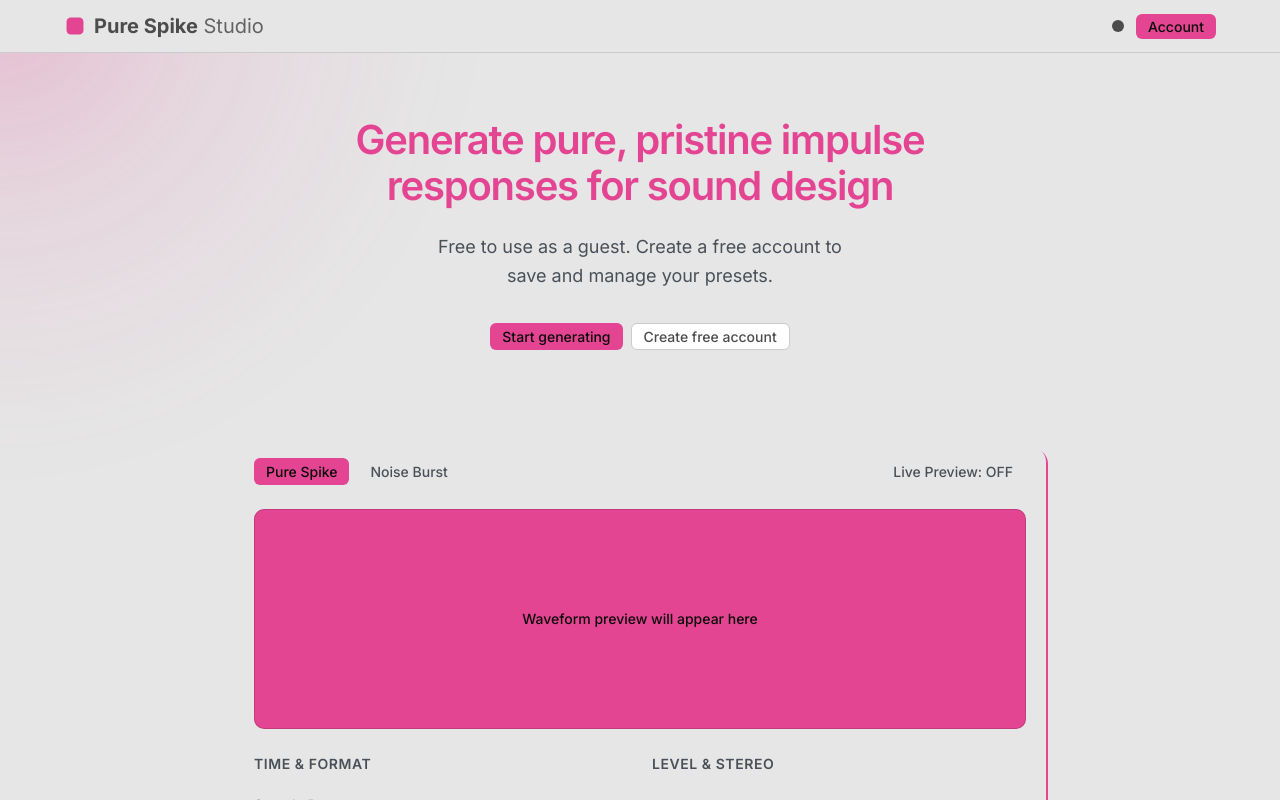
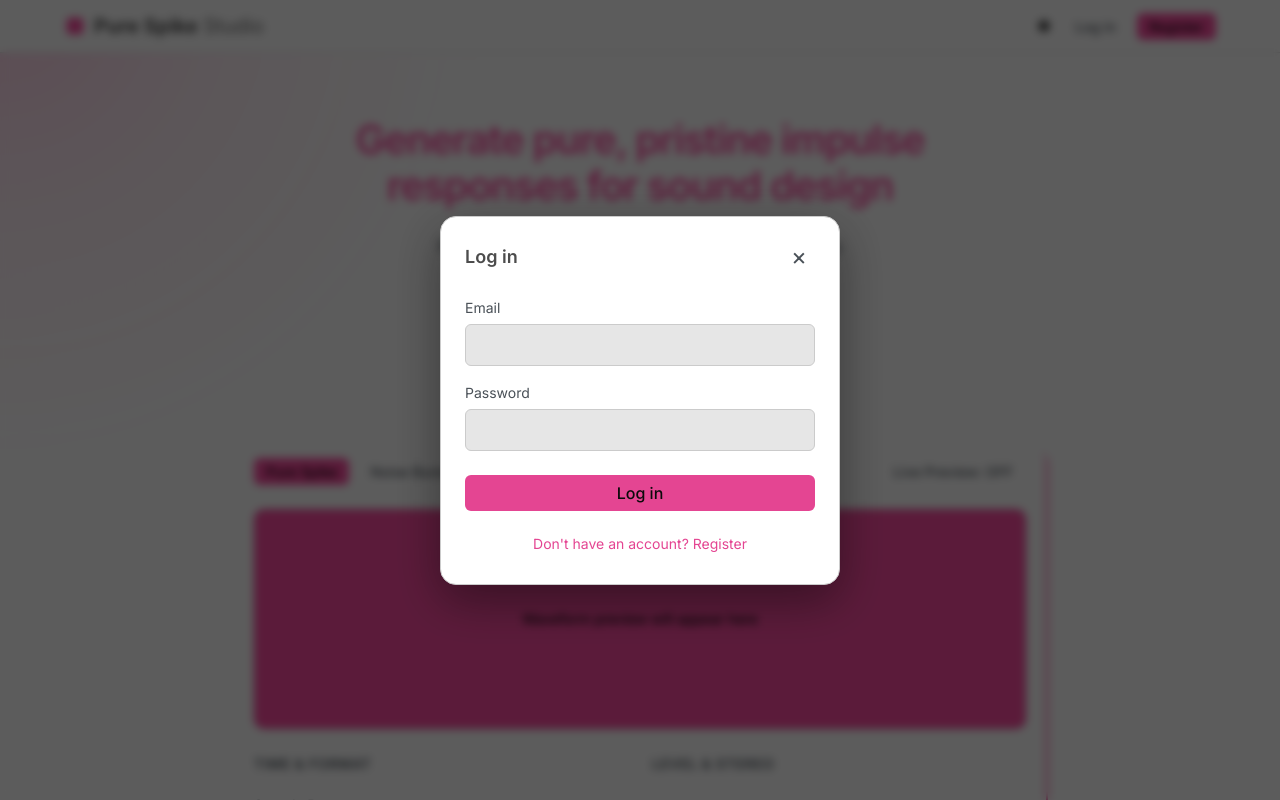
Before and after one commit to TomacBarin/pure-spike, a React (Vite) app: page / in a window 1280 px wide. Both pictures are taken after a click on the button "Log in". Shown: the top 800 px of the page. Built offline with nearby package versions, Linux system fonts and the light colour scheme; no server answers.

Commit message:
feat(frontend): add AuthModal and wire real auth into Navbar

```diff
--- a/src/components/layout/Navbar/Navbar.tsx
+++ b/src/components/layout/Navbar/Navbar.tsx
@@ -1,23 +1,26 @@
-import { useState } from "react";
-import { useTheme } from "../../../providers/ThemeProvider";
-import { Button } from "../../ui/Button/Button";
-import styles from "./Navbar.module.css";
+import { useState } from 'react';
+import { useTheme } from '../../../providers/ThemeProvider';
+import { useAuth } from '../../../providers/AuthProvider';
+import { Button } from '../../ui/Button/Button';
+import { AuthModal } from '../../../features/auth/components/AuthModal';
+import styles from './Navbar.module.css';
 
 function Navbar() {
   const { theme, toggleTheme } = useTheme();
+  const { user, isAuthenticated, isLoading, logout } = useAuth();
 
-  // Mock auth state – will be replaced
-  const [isLoggedIn, setIsLoggedIn] = useState(false);
+  const [authMode, setAuthMode] = useState<'login' | 'register' | null>(null);
   const [showDropdown, setShowDropdown] = useState(false);
 
-  const toggleDropdown = () => setShowDropdown(!showDropdown);
-  const handleLogout = () => {
-    setIsLoggedIn(false);
+  const toggleDropdown = () => setShowDropdown((prev) => !prev);
+
+  const handleLogout = async () => {
     setShowDropdown(false);
-    alert('You have been logged out (mock)');
+    await logout();
   };
 
   return (
+    <>
       <nav className={styles.navbar}>
         <div className={styles.container}>
           {/* Logo */}
@@ -46,13 +49,16 @@
 
           {/* Right side */}
           <div className={styles.rightSide}>
-          {/* Theme toggle */}
             <Button
               variant="ghost"
               size="sm"
               onClick={toggleTheme}
-              aria-label={theme === "dark" ? "Switch to light theme" : "Switch to dark theme"}
-              title={theme === "dark" ? "Switch to light theme" : "Switch to dark theme"}
+              aria-label={
+                theme === 'dark' ? 'Switch to light theme' : 'Switch to dark theme'
+              }
+              title={
+                theme === 'dark' ? 'Switch to light theme' : 'Switch to dark theme'
+              }
               className={styles.themeToggle}
             >
               <svg
@@ -67,7 +73,7 @@
               </svg>
             </Button>
 
-            {isLoggedIn ? (
+            {isLoading ? null : isAuthenticated ? (
               <div className={styles.accountMenu}>
                 <Button
                   variant="primary"
@@ -77,16 +83,23 @@
                   aria-expanded={showDropdown}
                   aria-haspopup="true"
                 >
-                  Account
+                  {user?.email?.split('@')[0] ?? 'Account'}
                 </Button>
 
                 {showDropdown && (
                   <div className={styles.dropdown}>
-                    <button onClick={() => alert("Account Settings – modal will be added later")}>
+                    <button
+                      type="button"
+                      onClick={() => {
+                        setShowDropdown(false);
+                        // Account Settings kommer i Issue #54
+                        alert('Account Settings – coming soon');
+                      }}
+                    >
                       Account Settings
                     </button>
-                    <button onClick={handleLogout}>
-                      Logout
+                    <button type="button" onClick={handleLogout}>
+                      Log out
                     </button>
                   </div>
                 )}
@@ -96,14 +109,14 @@
                 <Button
                   variant="ghost"
                   size="sm"
-                  onClick={() => setIsLoggedIn(true)}
+                  onClick={() => setAuthMode('login')}
                 >
                   Log in
                 </Button>
                 <Button
                   variant="primary"
                   size="sm"
-                  onClick={() => setIsLoggedIn(true)}
+                  onClick={() => setAuthMode('register')}
                 >
                   Register
                 </Button>
@@ -112,6 +125,15 @@
           </div>
         </div>
       </nav>
+
+      {authMode && (
+        <AuthModal
+          mode={authMode}
+          onClose={() => setAuthMode(null)}
+          onSwitchMode={setAuthMode}
+        />
+      )}
+    </>
   );
 }
 
--- /dev/null
+++ b/src/features/auth/components/AuthModal.module.css
@@ -0,0 +1,128 @@
+.backdrop {
+  position: fixed;
+  inset: 0;
+  z-index: 1000;
+  display: flex;
+  align-items: center;
+  justify-content: center;
+  background: rgba(0, 0, 0, 0.6);
+  backdrop-filter: blur(4px);
+  padding: var(--spacing-md, 16px);
+}
+
+.modal {
+  width: 100%;
+  max-width: 400px;
+  background: var(--color-bg-elevated, #2f2f36);
+  border: 1px solid var(--color-border, #3a3a42);
+  border-radius: var(--radius-lg, 16px);
+  padding: var(--spacing-lg, 24px);
+  box-shadow: 0 16px 48px rgba(0, 0, 0, 0.4);
+}
+
+.header {
+  display: flex;
+  align-items: center;
+  justify-content: space-between;
+  margin-bottom: var(--spacing-lg, 24px);
+}
+
+.title {
+  margin: 0;
+  font-size: var(--font-size-lg, 20px);
+  font-weight: 600;
+  color: var(--color-text-primary, #f0f0f5);
+}
+
+.closeButton {
+  background: none;
+  border: none;
+  color: var(--color-text-secondary, #b0b0b8);
+  font-size: 24px;
+  line-height: 1;
+  cursor: pointer;
+  padding: 4px 8px;
+  border-radius: var(--radius-sm, 6px);
+}
+
+.closeButton:hover {
+  color: var(--color-text-primary, #f0f0f5);
+  background: var(--color-bg-secondary, #25252b);
+}
+
+.form {
+  display: flex;
+  flex-direction: column;
+  gap: var(--spacing-md, 16px);
+}
+
+.field {
+  display: flex;
+  flex-direction: column;
+  gap: 6px;
+}
+
+.label {
+  font-size: var(--font-size-sm, 14px);
+  color: var(--color-text-secondary, #b0b0b8);
+}
+
+.input {
+  padding: 10px 12px;
+  border-radius: var(--radius-sm, 6px);
+  border: 1px solid var(--color-border, #3a3a42);
+  background: var(--color-bg-primary, #1a1a1f);
+  color: var(--color-text-primary, #f0f0f5);
+  font-size: var(--font-size-md, 16px);
+  outline: none;
+  transition: border-color 0.15s ease;
+}
+
+.input:focus {
+  border-color: var(--color-accent, #2dd4bf);
+}
+
+.input:disabled {
+  opacity: 0.6;
+  cursor: not-allowed;
+}
+
+.hint {
+  margin: 0;
+  font-size: 12px;
+  color: var(--color-text-muted, #8a8a92);
+}
+
+.error {
+  margin: 0;
+  padding: 10px 12px;
+  border-radius: var(--radius-sm, 6px);
+  background: rgba(248, 113, 113, 0.12);
+  color: #f87171;
+  font-size: var(--font-size-sm, 14px);
+}
+
+.submitButton {
+  width: 100%;
+  margin-top: var(--spacing-sm, 8px);
+}
+
+.switchButton {
+  margin-top: var(--spacing-md, 16px);
+  width: 100%;
+  background: none;
+  border: none;
+  color: var(--color-accent, #2dd4bf);
+  font-size: var(--font-size-sm, 14px);
+  cursor: pointer;
+  padding: 8px;
+}
+
+.switchButton:hover {
+  text-decoration: underline;
+}
+
+.switchButton:disabled {
+  opacity: 0.5;
+  cursor: not-allowed;
+}
--- /dev/null
+++ b/src/features/auth/components/AuthModal.tsx
@@ -0,0 +1,148 @@
+import { useState, type FormEvent } from 'react';
+import { useAuth } from '../../../providers/AuthProvider';
+import { ApiError } from '../../../api/client';
+import { Button } from '../../../components/ui/Button/Button';
+import styles from './AuthModal.module.css';
+
+type Mode = 'login' | 'register';
+
+type AuthModalProps = {
+  mode: Mode;
+  onClose: () => void;
+  onSwitchMode: (mode: Mode) => void;
+};
+
+export function AuthModal({ mode, onClose, onSwitchMode }: AuthModalProps) {
+  const { login, register } = useAuth();
+
+  const [email, setEmail] = useState('');
+  const [password, setPassword] = useState('');
+  const [error, setError] = useState<string | null>(null);
+  const [isSubmitting, setIsSubmitting] = useState(false);
+
+  const isLogin = mode === 'login';
+  const title = isLogin ? 'Log in' : 'Create account';
+  const submitLabel = isLogin ? 'Log in' : 'Register';
+  const switchLabel = isLogin
+    ? "Don't have an account? Register"
+    : 'Already have an account? Log in';
+
+  async function handleSubmit(e: FormEvent) {
+    e.preventDefault();
+    setError(null);
+    setIsSubmitting(true);
+
+    try {
+      if (isLogin) {
+        await login(email, password);
+      } else {
+        await register(email, password);
+      }
+      onClose();
+    } catch (err) {
+      if (err instanceof ApiError) {
+        setError(err.message);
+      } else {
+        setError('Something went wrong. Please try again.');
+      }
+    } finally {
+      setIsSubmitting(false);
+    }
+  }
+
+  function handleBackdropClick(e: React.MouseEvent) {
+    if (e.target === e.currentTarget) {
+      onClose();
+    }
+  }
+
+  return (
+    <div
+      className={styles.backdrop}
+      onClick={handleBackdropClick}
+      role="dialog"
+      aria-modal="true"
+      aria-labelledby="auth-modal-title"
+    >
+      <div className={styles.modal}>
+        <div className={styles.header}>
+          <h2 id="auth-modal-title" className={styles.title}>
+            {title}
+          </h2>
+          <button
+            type="button"
+            className={styles.closeButton}
+            onClick={onClose}
+            aria-label="Close"
+          >
+            ×
+          </button>
+        </div>
+
+        <form onSubmit={handleSubmit} className={styles.form}>
+          <div className={styles.field}>
+            <label htmlFor="auth-email" className={styles.label}>
+              Email
+            </label>
+            <input
+              id="auth-email"
+              type="email"
+              autoComplete="email"
+              value={email}
+              onChange={(e) => setEmail(e.target.value)}
+              className={styles.input}
+              required
+              disabled={isSubmitting}
+            />
+          </div>
+
+          <div className={styles.field}>
+            <label htmlFor="auth-password" className={styles.label}>
+              Password
+            </label>
+            <input
+              id="auth-password"
+              type="password"
+              autoComplete={isLogin ? 'current-password' : 'new-password'}
+              value={password}
+              onChange={(e) => setPassword(e.target.value)}
+              className={styles.input}
+              required
+              minLength={8}
+              disabled={isSubmitting}
+            />
+            {!isLogin && (
+              <p className={styles.hint}>
+                Min 8 characters, at least one letter and one number
+              </p>
+            )}
+          </div>
+
+          {error && (
+            <p className={styles.error} role="alert">
+              {error}
+            </p>
+          )}
+
+          <Button
+            type="submit"
+            variant="primary"
+            disabled={isSubmitting}
+            className={styles.submitButton}
+          >
+            {isSubmitting ? 'Please wait…' : submitLabel}
+          </Button>
+        </form>
+
+        <button
+          type="button"
+          className={styles.switchButton}
+          onClick={() => onSwitchMode(isLogin ? 'register' : 'login')}
+          disabled={isSubmitting}
+        >
+          {switchLabel}
+        </button>
+      </div>
+    </div>
+  );
+}
```
Lines whose indentation alone changed are shown as unchanged.
